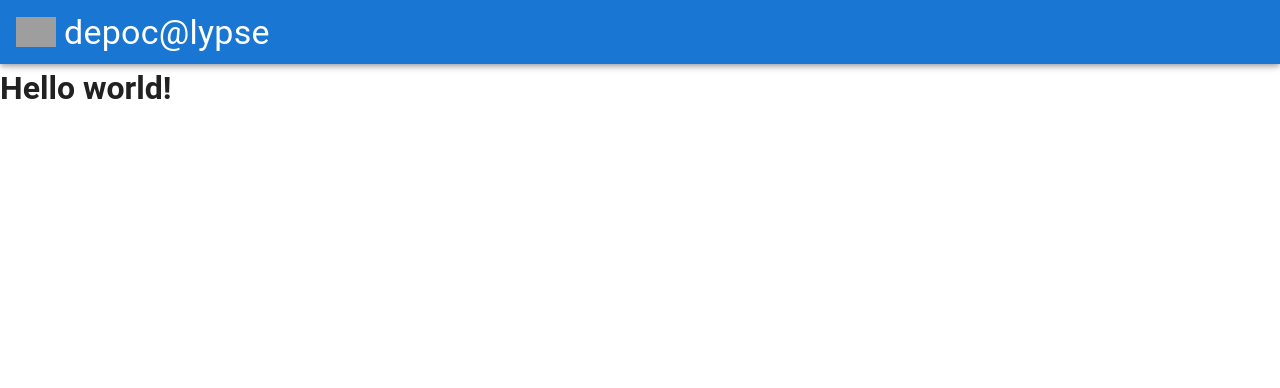
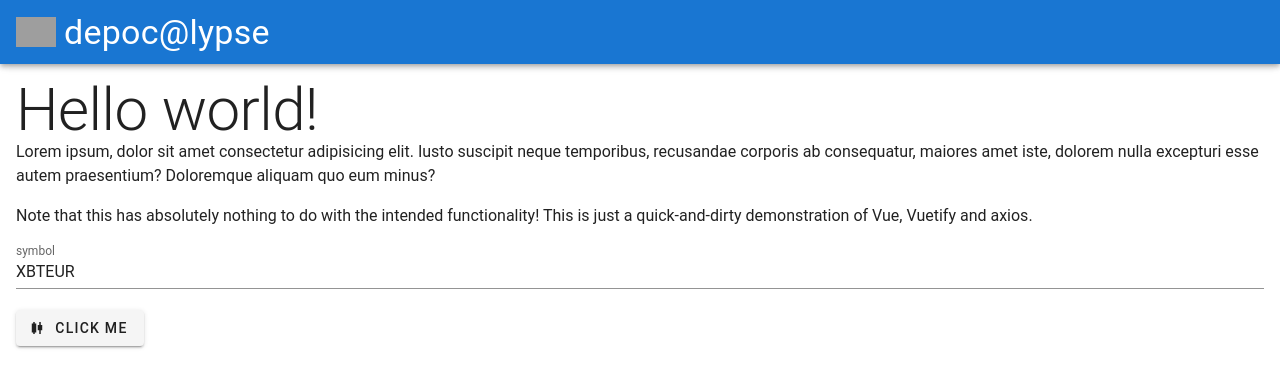
Before and after one commit to mrader1248/depocalypse, a Vue app in the folder frontend/: page / in a window 1280 px wide. Shown: the top 388 px of the page. Built offline with nearby package versions, Linux system fonts and the light colour scheme; grey boxes are pictures that could not be loaded; the HTML template or start-up script is replaced by a standard one.

Commit message:
addded an vue+vuetify+axios example

```diff
--- a/frontend/package.json
+++ b/frontend/package.json
@@ -8,12 +8,15 @@
     "lint": "vue-cli-service lint"
   },
   "dependencies": {
+    "axios": "^0.24.0",
     "core-js": "^3.6.5",
     "vue": "^2.6.11",
     "vue-router": "^3.2.0",
     "vuetify": "^2.4.0"
   },
   "devDependencies": {
+    "@mdi/font": "^6.5.95",
+    "@mdi/js": "^6.5.95",
     "@vue/cli-plugin-babel": "~4.5.0",
     "@vue/cli-plugin-eslint": "~4.5.0",
     "@vue/cli-plugin-router": "~4.5.0",
@@ -21,6 +24,7 @@
     "babel-eslint": "^10.1.0",
     "eslint": "^6.7.2",
     "eslint-plugin-vue": "^6.2.2",
+    "material-design-icons-iconfont": "^6.1.1",
     "sass": "~1.32.0",
     "sass-loader": "^10.0.0",
     "vue-cli-plugin-vuetify": "~2.4.5",
--- a/frontend/src/App.vue
+++ b/frontend/src/App.vue
@@ -17,9 +17,11 @@
 
         <span class="text-h4">depoc@lypse</span>
       </div>
+
+      <v-spacer></v-spacer>
     </v-app-bar>
 
-    <v-main>
+    <v-main class="ma-4">
       <router-view/>
     </v-main>
   </v-app>
--- a/frontend/src/plugins/vuetify.js
+++ b/frontend/src/plugins/vuetify.js
@@ -1,7 +1,11 @@
 import Vue from 'vue';
 import Vuetify from 'vuetify/lib/framework';
+import 'material-design-icons-iconfont/dist/material-design-icons.css' // Ensure you are using css-loader
 
 Vue.use(Vuetify);
 
 export default new Vuetify({
+  icons: {
+    iconfont: 'md', // 'mdi' || 'mdiSvg' || 'md' || 'fa' || 'fa4' || 'faSvg'
+  },
 });
--- a/frontend/src/views/Home.vue
+++ b/frontend/src/views/Home.vue
@@ -1,9 +1,59 @@
 <template>
-  <h1>Hello world!</h1>
+  <div class="home">
+    <h2 class="text-h2">Hello world!</h2>
+    <p>
+      Lorem ipsum, dolor sit amet consectetur adipisicing elit. Iusto suscipit neque temporibus, recusandae corporis ab
+      consequatur, maiores amet iste, dolorem nulla excepturi esse autem praesentium? Doloremque aliquam quo eum minus?
+    </p>
+    <p>
+      Note that this has absolutely nothing to do with the intended functionality! This is just a quick-and-dirty
+      demonstration of Vue, Vuetify and axios.
+    </p>
+
+    <v-text-field label="symbol" v-model="pairToQuery">XBTEUR</v-text-field>
+
+    <v-btn @click="clickMeClicked">
+      <v-icon left>candlestick_chart</v-icon>
+      <span>click me</span>
+    </v-btn>
+    <br />
+    <br />
+
+    <v-alert type="success" v-bind:value="outputMessage.length > 0">{{ outputMessage }}</v-alert>
+    <v-alert type="error" v-bind:value="errorMessage.length > 0">{{ errorMessage }}</v-alert>
+  </div>
 </template>
 
 <script>
+  import axios from 'axios';
+
   export default {
     name: 'Home',
+    data: function() {
+      return {
+        pairToQuery: "XBTEUR",
+        outputMessage: "",
+        errorMessage: ""
+      }
+    },
+    methods: {
+      clickMeClicked: function() {
+        this.outputMessage = "";
+        this.errorMessage = "";
+        axios.get('https://api.kraken.com/0/public/Ticker?pair=' + this.pairToQuery)
+          .then((response) => {
+            if (response.status != 200) {
+              this.errorMessage = 'Request returned with HTTP error code ' + response.status + '.';
+            } else if (response.data.error.length > 0) {
+              this.errorMessage = response.data.error.join('\n');
+            } else {
+              this.outputMessage = 'At the moment 1 BTC is worth ' + response.data.result.XXBTZEUR.b[0] + ' EUR.';
+            }
+          })
+          .catch((error) => {
+            this.errorMessage = 'Request error: ' + error + '.';
+          });
+      }
+    }
   }
 </script>
```
Also changed, not shown: 1 other file (tests, documents, lock files or other folders).
